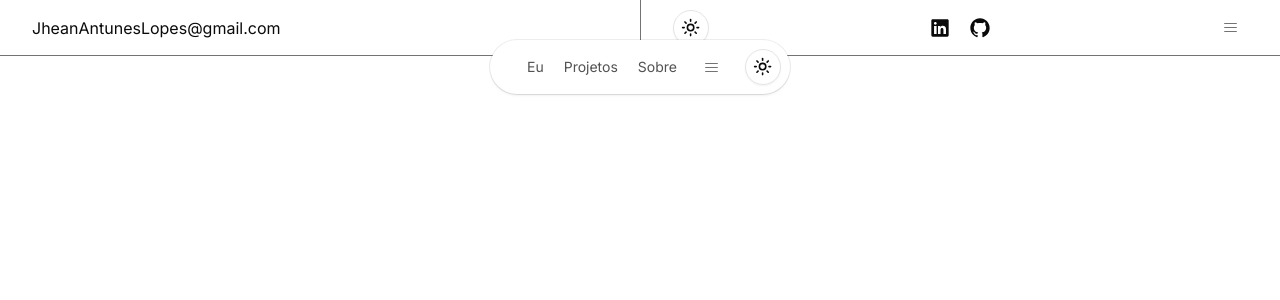
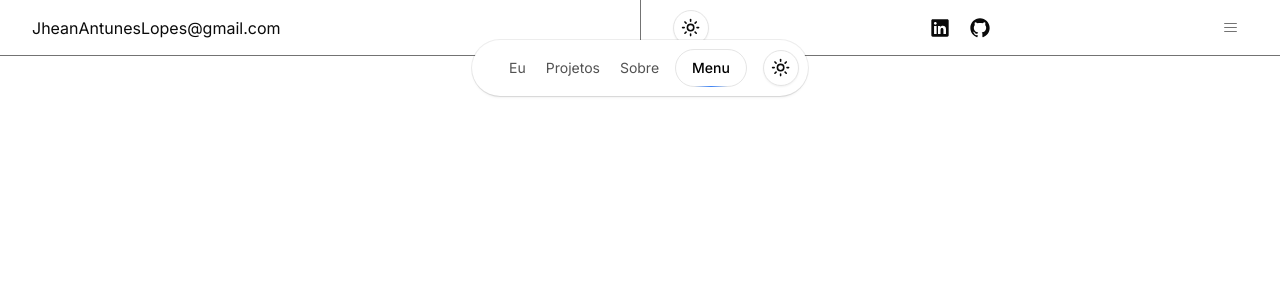
Before and after one commit to JheanAntunes/portfolio, a Next.js app: page / in a window 1280 px wide. Shown: the top 300 px of the page. Built offline with nearby package versions, Linux system fonts and the light colour scheme.

Commit message:
:sparkles:	feat: add custom hook useStoreMenu (gerenciar o state do menu pelo menu lateral e menu floating)

```diff
--- a/src/components/menu/index.tsx
+++ b/src/components/menu/index.tsx
@@ -1,14 +1,16 @@
 'use client'
+import useStoreMenu from '@/hooks/stores/use-store-menu'
 import { MotionDiv } from '@/lib/framer-motion-components'
 import { Cross2Icon, HamburgerMenuIcon } from '@radix-ui/react-icons'
 import { AnimatePresence } from 'framer-motion'
-import { useState } from 'react'
 import { Button, buttonVariants } from '../ui/button'
 import NavMenu from './nav-menu'
 const Menu = () => {
-  const [isMenu, setIsMenu] = useState(false)
+  // const [isMenu, setIsMenu] = useState(false)
+  const stateIsMenu = useStoreMenu((state) => state.isMenu)
+  const setStateIsMenu = useStoreMenu((state) => state.setIsMenu)
   const handleToggleMenu = () => {
-    setIsMenu((prevStateMenu) => !prevStateMenu)
+    setStateIsMenu(!stateIsMenu)
   }
   return (
     <div>
@@ -16,9 +18,9 @@ const Menu = () => {
         size="icon"
         onClick={handleToggleMenu}
         className="border-none bg-transparent shadow-none hover:bg-transparent"
-        aria-expanded={isMenu}
+        aria-expanded={stateIsMenu}
       >
-        {isMenu ? (
+        {stateIsMenu ? (
           <MotionDiv
             initial={{ opacity: 0 }}
             animate={{ opacity: 1 }}
@@ -45,7 +47,9 @@ const Menu = () => {
           </div>
         )}
       </Button>
-      <AnimatePresence mode="wait">{isMenu && <NavMenu />}</AnimatePresence>
+      <AnimatePresence mode="wait">
+        {stateIsMenu && <NavMenu />}
+      </AnimatePresence>
     </div>
   )
 }
--- a/src/components/ui/floating-navbar.tsx
+++ b/src/components/ui/floating-navbar.tsx
@@ -1,4 +1,5 @@
 'use client'
+import useStoreMenu from '@/hooks/stores/use-store-menu'
 import { cn } from '@/lib/utils'
 import {
   AnimatePresence,
@@ -9,7 +10,6 @@ import {
 import Link from 'next/link'
 import { useState } from 'react'
 import { DataLink } from '../constants/data-links'
-import Menu from '../menu'
 import { ModeToggle } from '../mode-toggle'
 
 type FloatingNavProps = {
@@ -19,25 +19,22 @@ type FloatingNavProps = {
 
 export const FloatingNav = ({ navItems, className }: FloatingNavProps) => {
   const { scrollYProgress } = useScroll()
-
+  const setStateIsMenu = useStoreMenu((state) => state.setIsMenu)
+  const stateIsMenu = useStoreMenu((state) => state.isMenu)
+  const handleClickMenu = () => {
+    setStateIsMenu(!stateIsMenu)
+  }
   const [visible, setVisible] = useState(false)
 
   useMotionValueEvent(scrollYProgress, 'change', () => {
-    scrollYProgress.get() < 0.1 ? setVisible(false) : setVisible(true)
-    // Check if current is not undefined and is a number
-    // if (typeof current === 'number') {
-    //   const direction = current! - scrollYProgress.getPrevious()!
-    //   if (scrollYProgress.get() < 0.5) {
-    //     setVisible(false)
-    //   } else {
-    //     setVisible(true)
-    //     // if (direction < 0) {
-    //     //   setVisible(true)
-    //     // } else {
-    //     //   setVisible(false)
-    //     // }
-    //   }
-    // }
+    if (scrollYProgress.get() < 0.1) {
+      if (visible && stateIsMenu) {
+        setStateIsMenu(false)
+      }
+      setVisible(false)
+      return //break function
+    }
+    setVisible(true)
   })
 
   return (
@@ -71,11 +68,15 @@ export const FloatingNav = ({ navItems, className }: FloatingNavProps) => {
             <span className="hidden text-sm sm:block">{navItem.label}</span>
           </Link>
         ))}
-        {/* <button className="relative rounded-full border border-neutral-200 px-4 py-2 text-sm font-medium text-black dark:border-white/[0.2] dark:text-white">
+        <button
+          className="relative rounded-full border border-neutral-200 px-4 py-2 text-sm font-medium text-black dark:border-white/[0.2] dark:text-white"
+          onClick={handleClickMenu}
+          aria-expanded={stateIsMenu}
+        >
           <span>Menu</span>
           <span className="absolute inset-x-0 -bottom-px mx-auto h-px w-1/2 bg-gradient-to-r from-transparent via-blue-500  to-transparent" />
-        </button> */}
-        <Menu />
+        </button>
+
         <ModeToggle />
       </motion.div>
     </AnimatePresence>
```
